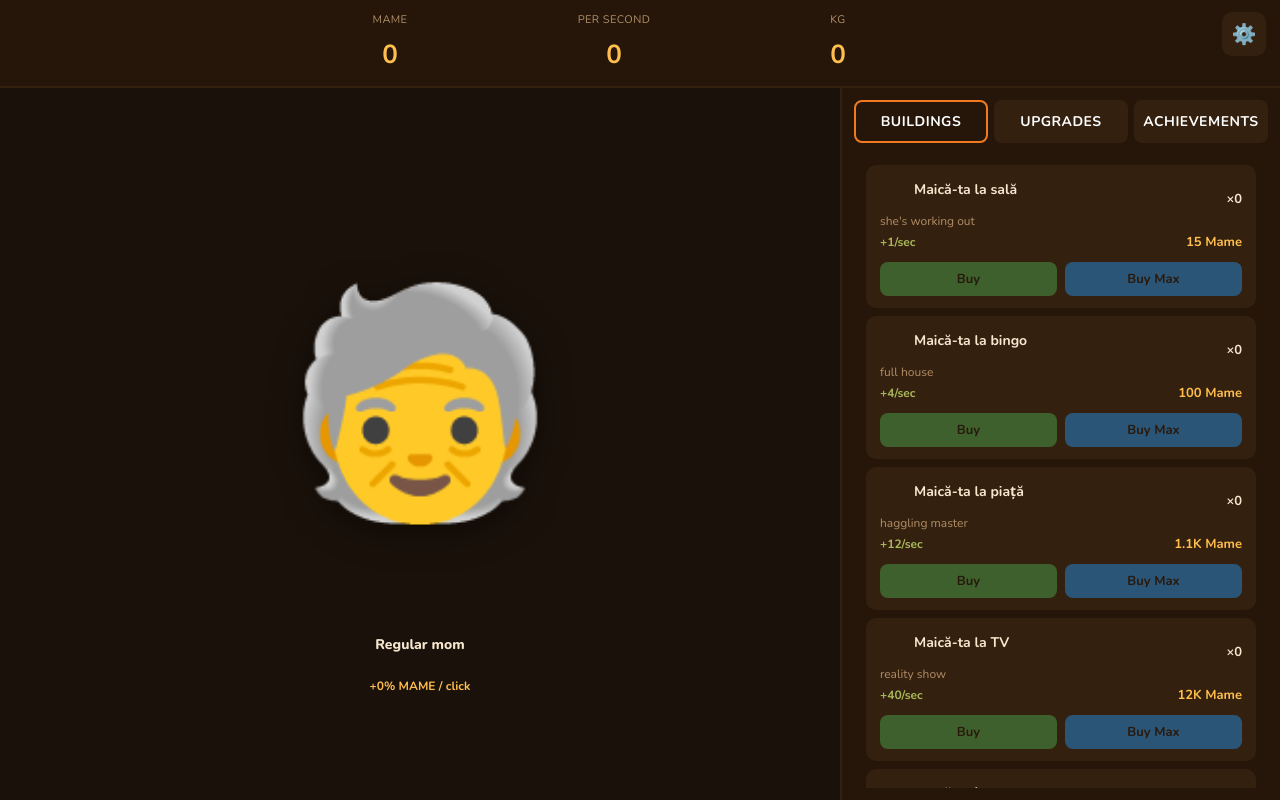
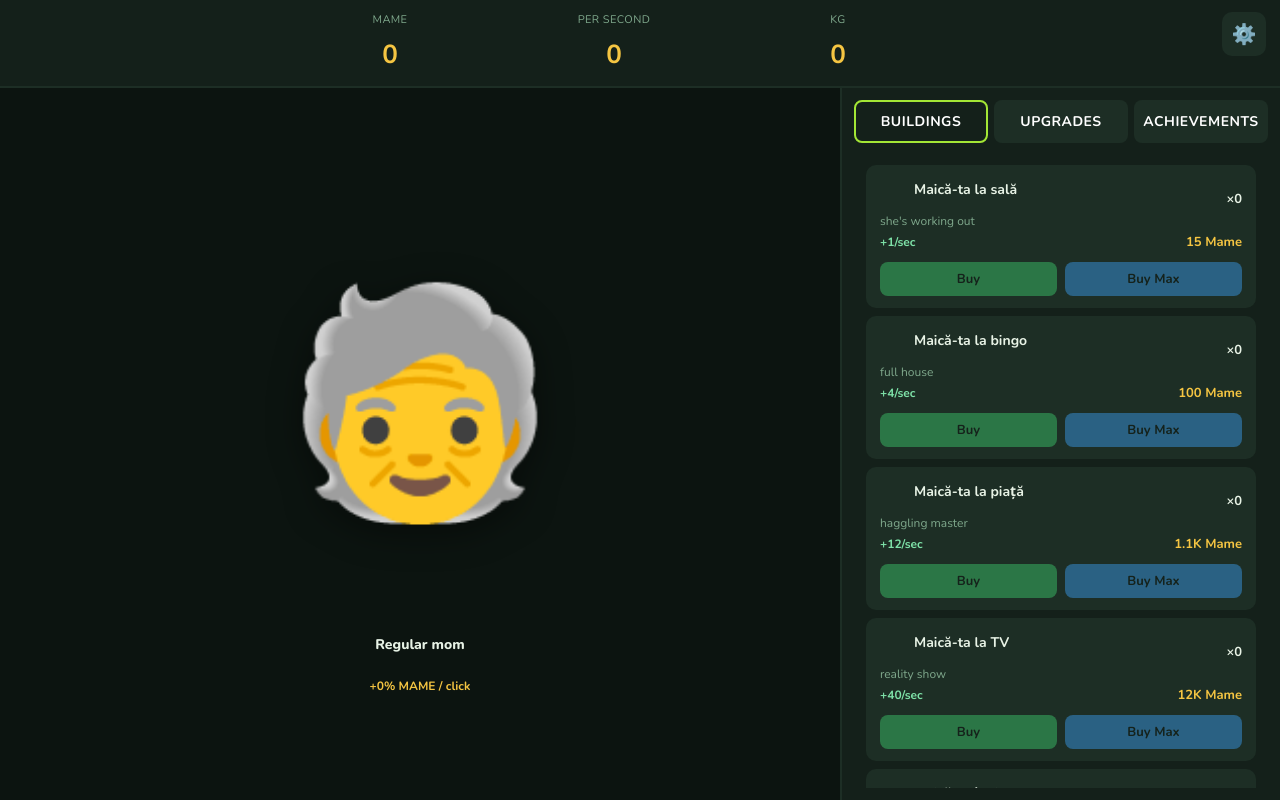
Before and after one commit to kiwi28/clicker-game-vibe-coded, a website built with Vite: page index.html in a window 1280 px wide. Built offline with nearby package versions, Linux system fonts and the light colour scheme.

Commit message:
style: switch to matcha green color scheme

```diff
--- a/src/style.css
+++ b/src/style.css
@@ -1,14 +1,14 @@
 :root {
-  --bg: #1a110a;
-  --panel: #251609;
-  --card: #34200f;
-  --text: #f6e7cf;
-  --muted: #b18e66;
-  --accent: #ef7a1f;
-  --gold: #ffbe4d;
-  --good: #a9b85a;
-  --buy: #4caf50;
-  --buy-max: #2196f3;
+  --bg: #0c1410;
+  --panel: #14201a;
+  --card: #1d2e25;
+  --text: #e8f3e6;
+  --muted: #7fa88c;
+  --accent: #a3e635;
+  --gold: #f5c542;
+  --good: #7ee2a8;
+  --buy: #3ecf6e;
+  --buy-max: #3aa0f5;
 }
 
 * {
@@ -178,7 +178,7 @@ body {
   padding: 8px 10px;
   border: none;
   border-radius: 8px;
-  color: #1a110a;
+  color: #0c1410;
   font-family: inherit;
   font-size: 13px;
   font-weight: 700;
@@ -425,7 +425,7 @@ body {
   padding: 8px 10px;
   border: none;
   border-radius: 8px;
-  color: #1a110a;
+  color: #0c1410;
   font-family: inherit;
   font-size: 13px;
   font-weight: 700;
```
